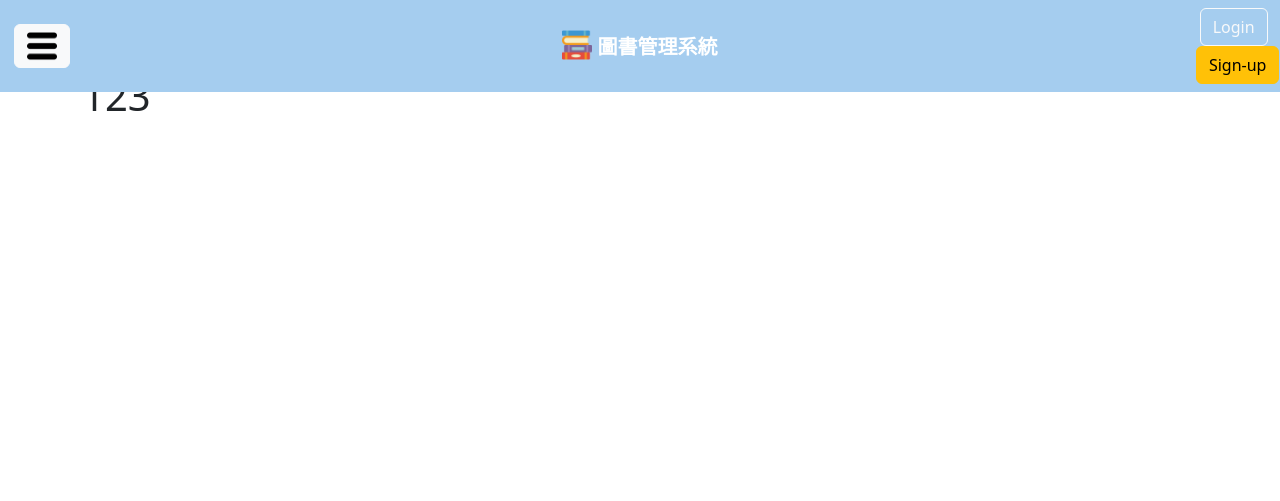
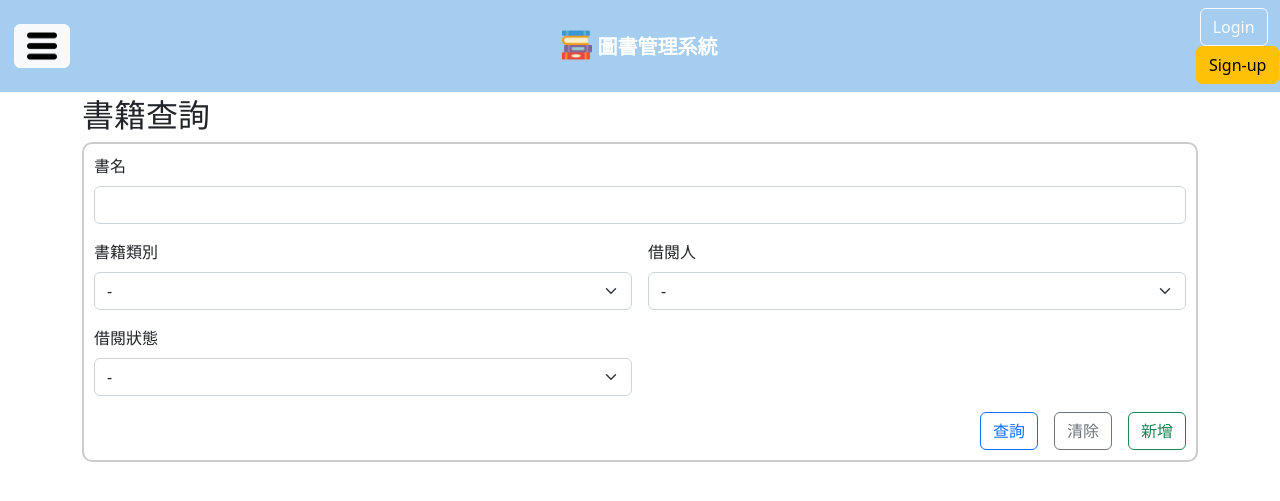
Before and after one commit to kuanchen11/BookMaintenanceSystem, a Django app: template templates/books/book.html in a window 1280 px wide. Shown: the top 501 px of the page. Run offline with Django 5.2, Linux system fonts and the light colour scheme; the template is opened without the code that fills it: most values are stand-ins (such as "Sample title", 1, 10 or a date in 2020).

Commit message:
0508-1
書籍查詢上面

```diff
--- a/BookMaintenanceSystem/urls.py
+++ b/BookMaintenanceSystem/urls.py
@@ -25,6 +25,7 @@ urlpatterns = [
     path("login/", aviews.sign_in, name='login'),
     path("log_out/", aviews.log_out, name='log_out'),
     path("register/", aviews.register, name='register'),
+    path("", bviews.book, name='Book'),
     path("book/", bviews.book, name='Book'),
 
 
--- a/static/css/books.css
+++ b/static/css/books.css
@@ -1,3 +1,9 @@
 .table th, .table td{
     text-align: center;
 }
+
+.lookup-form-bg {
+    border: 2px solid #ccc; /* 設定邊框寬度和顏色 */
+    border-radius: 10px; /* 設定圓角 */
+    padding: 10px; /* 加入內邊距以增加舒適度 */
+}
--- /dev/null
+++ b/static/js/scripts.js
@@ -0,0 +1,6 @@
+function clearForm() {
+    document.getElementById("id_book_title").value = "";
+    document.getElementById("id_category").value = "";
+    document.getElementById("id_borrower").value = "";
+    document.getElementById("id_status").value = "";
+}
--- a/templates/books/base.html
+++ b/templates/books/base.html
@@ -14,6 +14,7 @@
         integrity="sha256-2Pmvv0kuTBOenSvLm6bvfBSSHrUJ+3A7x6P5Ebd07/g=" crossorigin="anonymous">
         </script>
     <link rel="stylesheet" type="text/css" href="{% static 'css/base.css' %}">
+    <link rel="stylesheet" type="text/css" href="{% static 'css/books.css' %}">
     <title>{% block title %}{% endblock %}</title>
 </head>
 
--- a/templates/books/book.html
+++ b/templates/books/book.html
@@ -1,8 +1,54 @@
 {% extends "books/base.html" %}
-{% block title %}登入{% endblock %}
+{% block title %}書籍查詢{% endblock %}
 {% block content %}
 {% load static %}
+<br>
+<h2>書籍查詢</h2>
 
-<h1>123</h1>
+
+<div class="lookup-form-bg">
+    <form class="row g-3" action="{% url 'Book' %}" method="POST">
+        {% csrf_token %}
+        <div class="col-12">
+        <label for="book-title" class="form-label">書名</label>
+        <input type="text" class="form-control" id="book-title">
+        </div>
+        <div class="col-md-6">
+            <label for="inputState" class="form-label">書籍類別</label>
+            <select id="inputState" class="form-select" name="category_id">
+            <option value="{{ category_name }}"><strong>-</strong></option>
+            {% for category_id, category_name in categories %}
+                <option value="{{ category_id }}">{{ category_name }}</option>
+            {% endfor %}
+            </select>
+        </div>
+        <div class="col-md-6">
+            <label for="inputState" class="form-label">借閱人</label>
+            <select id="inputState" class="form-select" name="borrower_id">
+            <option value=""><strong>-</strong></option>
+            {% for borrower_id, username in usernames %}
+                <option value="{{ borrower_id }}">{{ username }}</option>
+            {% endfor %}
+            </select>
+        </div>
+        <div class="col-md-6">
+            <label for="inputState" class="form-label">借閱狀態</label>
+            <select id="inputState" class="form-select" name="book_status">
+            <option value=""><strong>-</strong></option>
+            {% for book_status, status in bookstatus %}
+                <option value="{{ book_status }}">{{ status }}</option>
+            {% endfor %}
+            </select>
+        </div>
+        <div class="d-grid gap-2 d-md-flex justify-content-md-end">
+        <button type="submit" class="btn btn-outline-primary me-md-2">查詢</button>
+        <button type="button" class="btn btn-outline-secondary me-md-2" onclick="clearForm()">清除</button>
+        <button type="button" class="btn btn-outline-success">新增</button>
+        </div>
+  </form>
+</div>
+
+
+<script src="{% static 'js/scripts.js' %}"></script>
 
 {% endblock %}
```
Also changed, not shown: books/forms.py (added, +8 -0 lines), books/views.py (+37 -1 lines).
